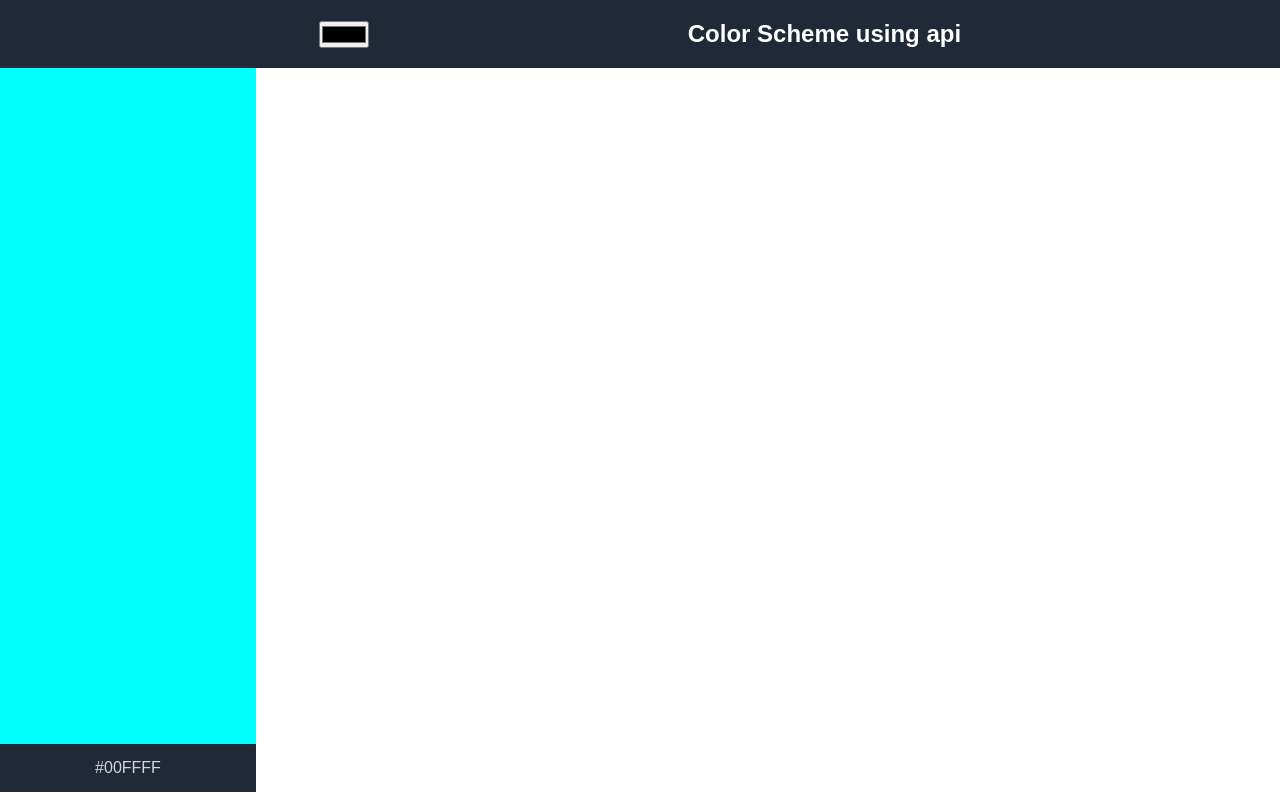
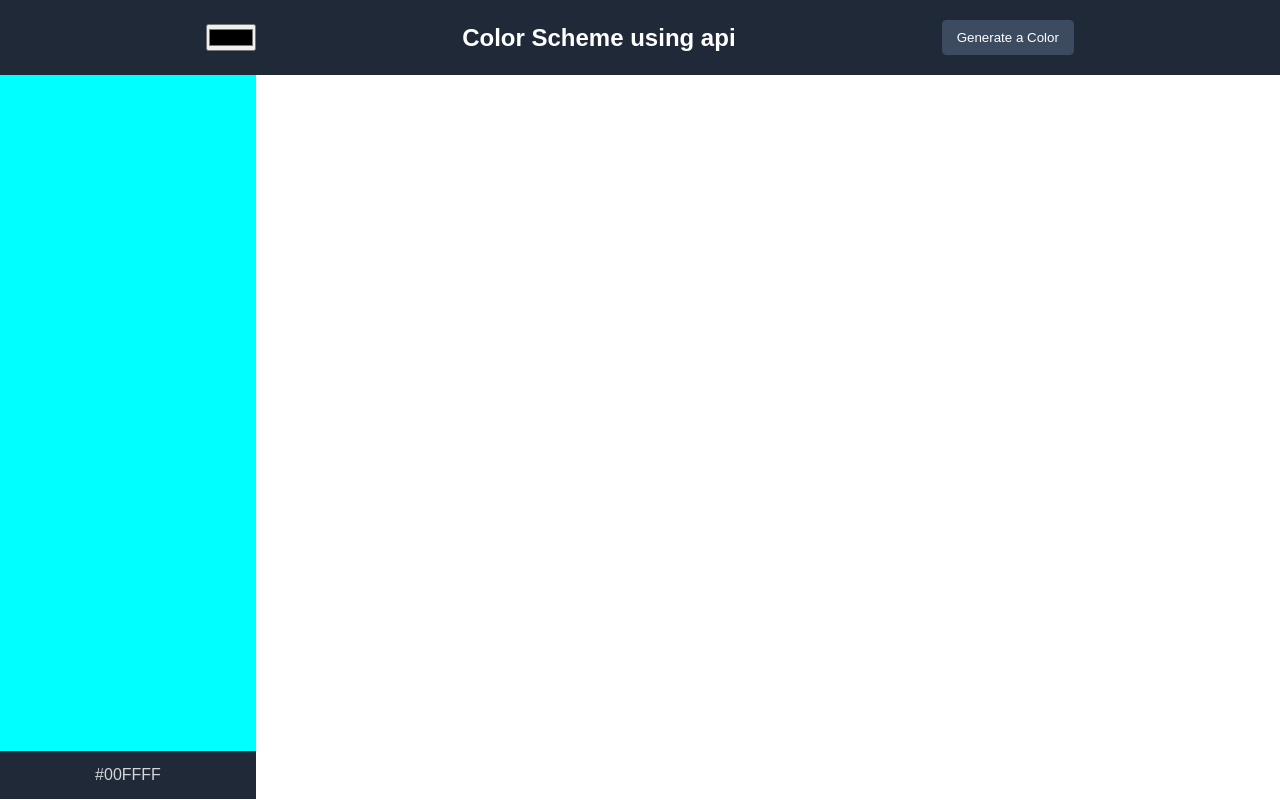
Before and after one commit to Amermob/color-scheme-using-api, a plain HTML site: page index.html in a window 1280 px wide. Drawn offline with Linux system fonts and the light colour scheme; no server answers; a web font is replaced by a local one.

Commit message:
Update index.html

```diff
--- a/index.html
+++ b/index.html
@@ -19,6 +19,7 @@
     <header>
         <input type="color" name="" id="color-radio">
         <h2>Color Scheme using api</h2>
+        <button class="btn">Generate a Color</button>
     </header>
     <main>
         <div class="color">
```
